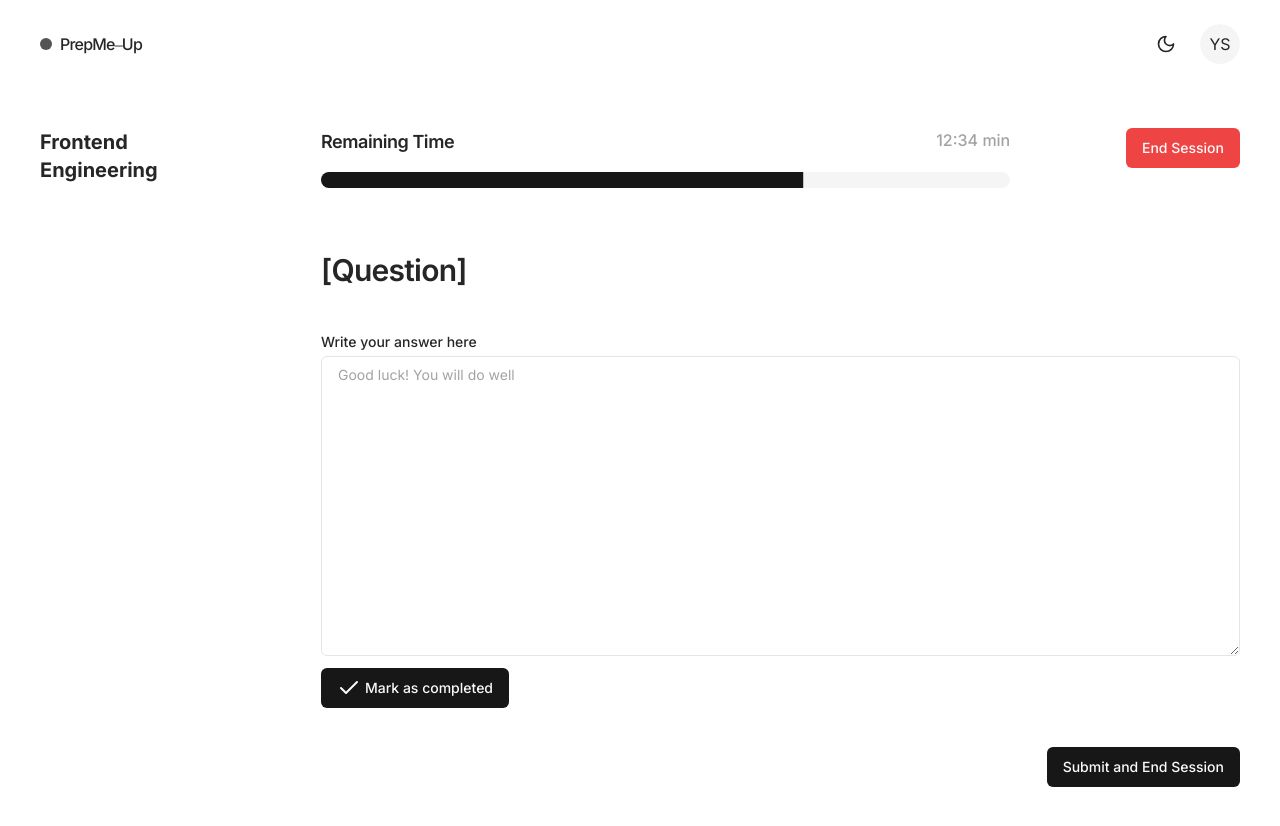
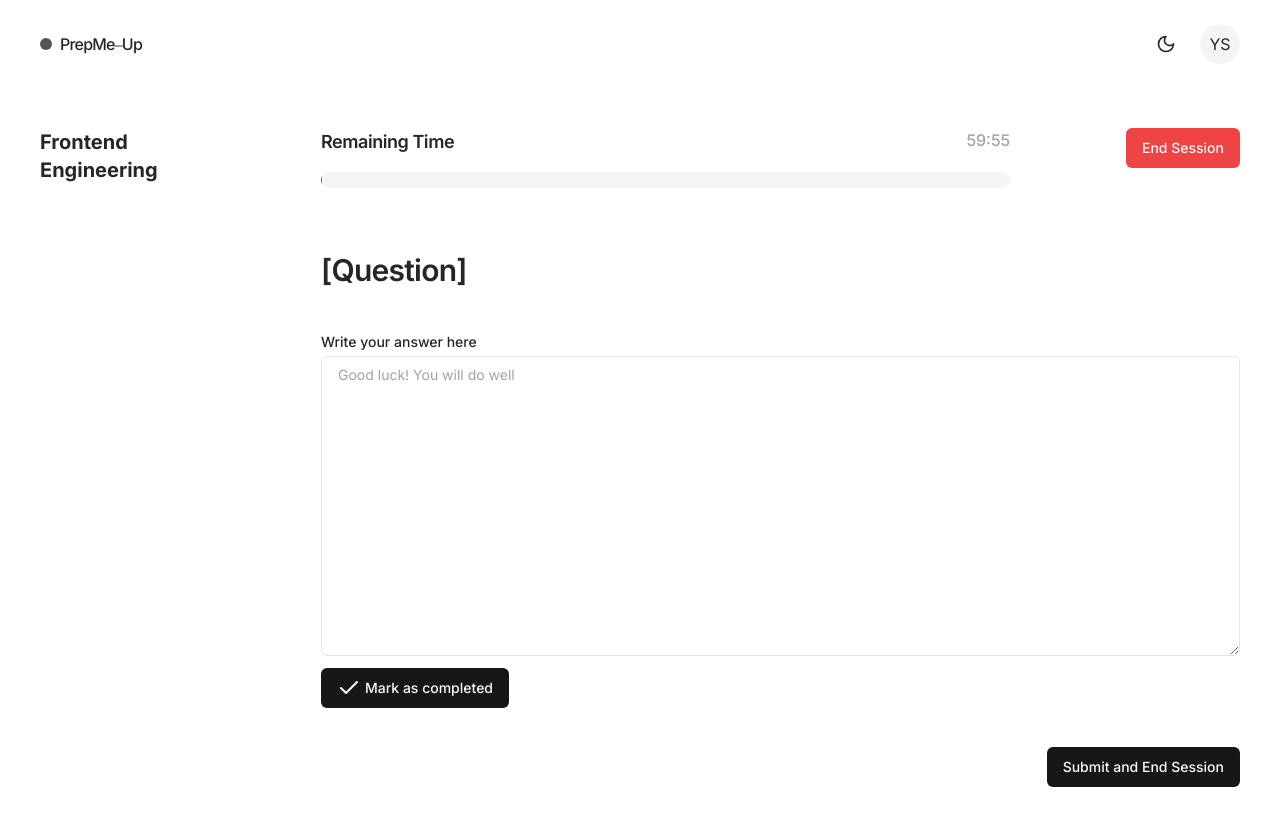
Before and after one commit to yashsehgal/prepmeup, a Next.js app: page /qna/session/id in a window 1280 px wide. Shown: the top 826 px of the page. Built offline with nearby package versions, Linux system fonts and the light colour scheme.

Commit message:
feat: remaining-time functionality added

```diff
--- a/app/qna/session/id/page.tsx
+++ b/app/qna/session/id/page.tsx
@@ -4,15 +4,16 @@ import ViewContainer from "@/components/layouts/view-container"
 import { Button } from "@/components/ui/button"
 import { QnaQuestionsList } from "@/components/sections/qna-questions-list"
 import { fetchQnaQuestions } from "@/middleware/qna/qna-questions"
-import { Progress } from "@/components/ui/progress"
 import { useState } from "react"
 import { Textarea } from "@/components/ui/textarea"
 import { Check } from 'lucide-react';
+import  {Timer}  from "@/components/ui/qna-timer"
 
 
 const QNASession : React.FunctionComponent = () =>{
 
     const [time, setTime] = useState("12:34")
+    const [progressVal, setProgressVal] = useState(0);
 
     return(
         <PageContent>
@@ -20,15 +21,7 @@ const QNASession : React.FunctionComponent = () =>{
                 <QnaQuestionsList data={fetchQnaQuestions()}/>
                 <div className="w-full flex flex-col gap-16 ">
                     <div className="remainingTime-endSessionAction-wrapper flex justify-between">
-                        <div className="remainingTime-progress-wrapper w-3/4 flex flex-col gap-4">
-                            <div className="remaining-time-wrapper">
-                                <div className="remaining-time flex justify-between">
-                                    <h3 className="font-semibold text-lg">Remaining Time</h3>
-                                    <p className="text-neutral-400 font-medium">{time} min</p>
-                                </div>
-                            </div>
-                            <Progress value={70}/>
-                        </div>
+                        <Timer seconds={3600}/>
                         <Button variant="destructive" className="end-session-btn">End Session</Button>
                     </div>
                     <div>
--- a/components/sections/qna-questions-list/index.tsx
+++ b/components/sections/qna-questions-list/index.tsx
@@ -6,8 +6,8 @@ const QnaQuestionsList: React.FunctionComponent<{
   }> = ({ data }) => {
     return(
         <section className="qna-question-list flex flex-col items-center">
-            <div className="qna-topic mb-5 text-xl font-bold">Frontend Engineering</div>
-            <div className="qna-questions flex flex-col gap-4 overflow-y-scroll hide-scrollbar h-[75svh]">
+            <div className="qna-topic mb-7 text-xl font-bold">Frontend Engineering</div>
+            <div className="qna-questions flex flex-col gap-4 overflow-y-scroll max-h-[575px] hide-scrollbar h-[90svh]">
             {data.map((q, index) => {
             return (
               <QnaQuesCard
--- a/components/ui/qna-ques-card.tsx
+++ b/components/ui/qna-ques-card.tsx
@@ -4,8 +4,11 @@ import { cn } from "@/lib/utils";
 
 const QnaQuesCard: React.FunctionComponent<QnaQueCardInterface> = ({question, questionId, score})=>{
     return(
-        <BoxCard className={cn('bg-neutral-200 hover:brightness-90 flex flex-col justify-between p-4')}>
-        <p className="font-semibold text-lg truncate">{question}</p>
+        <BoxCard className={cn('bg-neutral-200 hover:brightness-90 flex flex-col justify-between p-4 min-h-[140px]')}>
+        <div className="flex gap-1 align-items-center font-semibold text-lg truncate " >
+            <span>{questionId}.</span>
+            <p>{question}</p>
+        </div>
         <span className="
         text-neutral-400">+{score} score</span>
         </BoxCard>
--- /dev/null
+++ b/components/ui/qna-timer.tsx
@@ -0,0 +1,50 @@
+
+import { useEffect, useRef, useState } from "react";
+import { Progress } from "@/components/ui/progress";
+
+const formatTime = (time: number) => {
+  let minutes = Math.floor(time / 60);
+  let seconds = time % 60;
+
+  const formattedMinutes = minutes < 10 ? `0${minutes}` : `${minutes}`;
+  const formattedSeconds = seconds < 10 ? `0${seconds}` : `${seconds}`;
+
+  return `${formattedMinutes}:${formattedSeconds}`;
+}
+
+function Timer({ seconds }: any) {
+  const totalTime = seconds;
+  const [progressVal, setProgressVal] = useState(0);
+  const [timer, setTimer] = useState(seconds);
+  const timerId: any = useRef();
+
+  useEffect(() => {
+    timerId.current = setInterval(() => {
+      setTimer((prev: number) => prev - 1);
+    }, 1000);
+    return () => clearInterval(timerId.current);
+  }, []);
+
+  useEffect(() => {
+    const percent = ((totalTime-timer) / seconds) * 100; // Calculate progress relative to 'seconds'
+    setProgressVal(percent);
+    if (timer <= 0) {
+      clearInterval(timerId.current);
+      alert("Time up!");
+    }
+  }, [timer, seconds]);
+
+  return (
+    <div className="remainingTime-progress-wrapper w-3/4 flex flex-col gap-4">
+      <div className="remaining-time-wrapper">
+        <div className="remaining-time flex justify-between">
+          <h3 className="font-semibold text-lg">Remaining Time</h3>
+          <div className="text-neutral-400 font-medium">{formatTime(timer)}</div>
+        </div>
+      </div>
+      <Progress value={progressVal}/>
+    </div>
+  );
+}
+
+export { Timer };
--- a/mocks/qna-questions-mock.ts
+++ b/mocks/qna-questions-mock.ts
@@ -2,7 +2,7 @@
 
 const QnaMockQuestions: Array<QnaQueCardInterface> = [
     {
-        question: "Define Diffing Algorithm",
+        question: "Define Diffing Algorithm ",
         score: 10,
         questionId: "1"
     },
@@ -25,6 +25,31 @@ const QnaMockQuestions: Array<QnaQueCardInterface> = [
         question: "Define Diffing Algorithm",
         score: 10,
         questionId: "5"
+    },
+    {
+        question: "Define Diffing Algorithm",
+        score: 10,
+        questionId: "6"
+    },
+    {
+        question: "Define Diffing Algorithm",
+        score: 10,
+        questionId: "7"
+    },
+    {
+        question: "Define Diffing Algorithm",
+        score: 10,
+        questionId: "8"
+    },
+    {
+        question: "Define Diffing Algorithm",
+        score: 10,
+        questionId: "9"
+    },
+    {
+        question: "Define Diffing Algorithm",
+        score: 10,
+        questionId: "10"
     }
 ]
 
--- a/tsconfig.json
+++ b/tsconfig.json
@@ -22,6 +22,6 @@
       "@/*": ["./*"]
     }
   },
-  "include": ["next-env.d.ts", "**/*.ts", "**/*.tsx", ".next/types/**/*.ts", "components/sections/qna-ques-list"],
+  "include": ["next-env.d.ts", "**/*.ts", "**/*.tsx", ".next/types/**/*.ts", "components/sections/qna-ques-list", "components/ui/qna-timer.tsx"],
   "exclude": ["node_modules"]
 }
```
